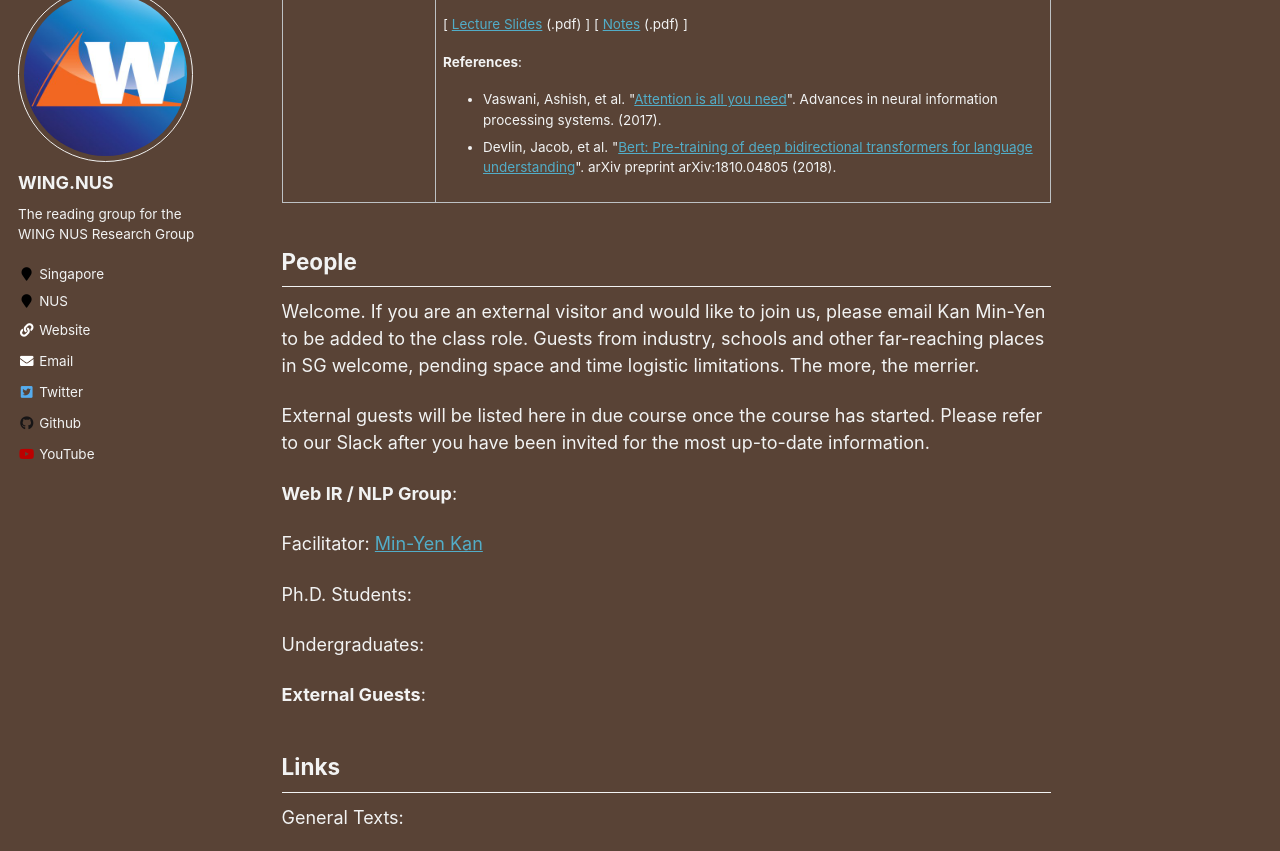
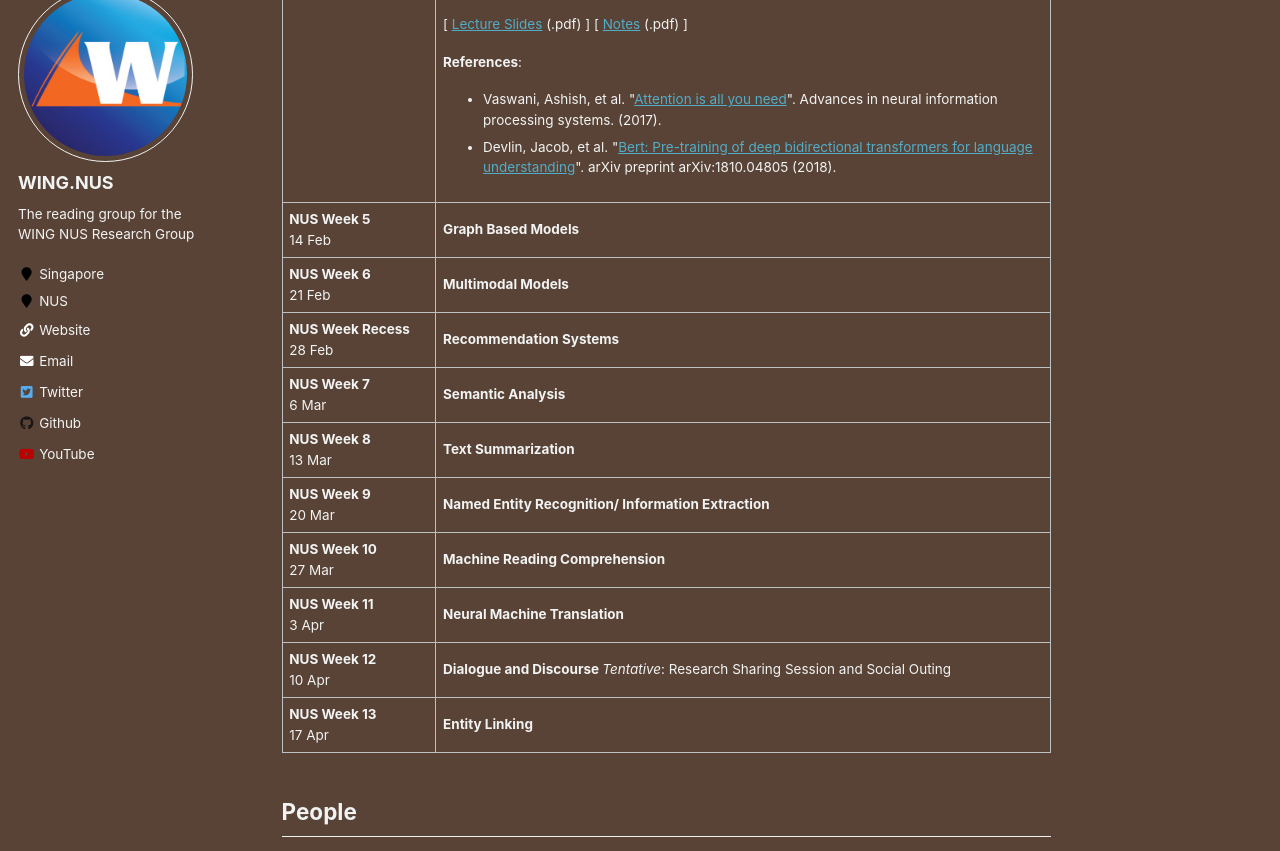
Before and after one commit to WING-NUS/cs6101, a Jekyll site: the page built from _pages/about.md, in a window 1280 px wide and 900 px high, scrolled down 1087 px, cut to the strip 49-900 px from the top of the window. Built offline with Jekyll 4.4.1, drawn with Linux system fonts in a browser that asks for light colours.

Commit message:
Update about.md

```diff
--- a/_pages/about.md
+++ b/_pages/about.md
@@ -53,7 +53,96 @@ Canceled due to logistic constraints imposed by nCov-1<br/>
     </p>
   </td>
 </tr>
-
+<tr>
+  <td><b>NUS Week 5</b><br />14 Feb
+  </td>
+  <td><strong>
+    Graph Based Models
+  </strong>
+  </td>
+</tr>
+<tr>
+  <td><b>NUS Week 6</b><br />21 Feb
+  </td>
+  <td>
+  <strong>
+    Multimodal Models
+  </strong>
+  </td>
+</tr>
+<tr>
+  <td><b>NUS Week Recess</b><br />28 Feb
+  </td>
+  <td>
+  <strong>
+    Recommendation Systems
+  </strong>
+  </td>
+</tr>
+<tr>
+  <td><b>NUS Week 7</b><br />6 Mar
+  </td>
+  <td>
+  <strong>
+    Semantic Analysis
+  </strong>
+  </td>
+</tr>
+<tr>
+  <td><b>NUS Week 8</b><br />13 Mar
+  </td>
+  <td>
+  <strong>
+    Text Summarization
+  </strong>
+  </td>
+</tr>
+<tr>
+  <td><b>NUS Week 9</b><br />20 Mar
+  </td>
+  <td>
+  <strong>
+    Named Entity Recognition/ Information Extraction
+  </strong>
+</td>
+</tr>
+<tr>
+  <td><b>NUS Week 10</b><br />27 Mar
+  </td>
+  <td>
+  <strong>
+    Machine Reading Comprehension
+  </strong>
+  </td>
+</tr>
+<tr>
+  <td><b>NUS Week 11</b><br />3 Apr
+  </td>
+  <td>
+  <strong>
+    Neural Machine Translation
+  </strong>
+  </td>
+</tr>
+<tr>
+  <td><b>NUS Week 12</b><br />10 Apr
+  </td>
+  <td>
+    <strong>
+      Dialogue and Discourse
+    </strong>
+  <em>Tentative</em>: Research Sharing Session and Social Outing
+  </td>
+  </tr>
+  <tr>
+  <td><b>NUS Week 13</b><br />17 Apr
+  </td>
+  <td>
+    <strong>
+      Entity Linking
+    </strong>
+  </td>
+  </tr>
 </tbody></table>
 
 ## People
```
